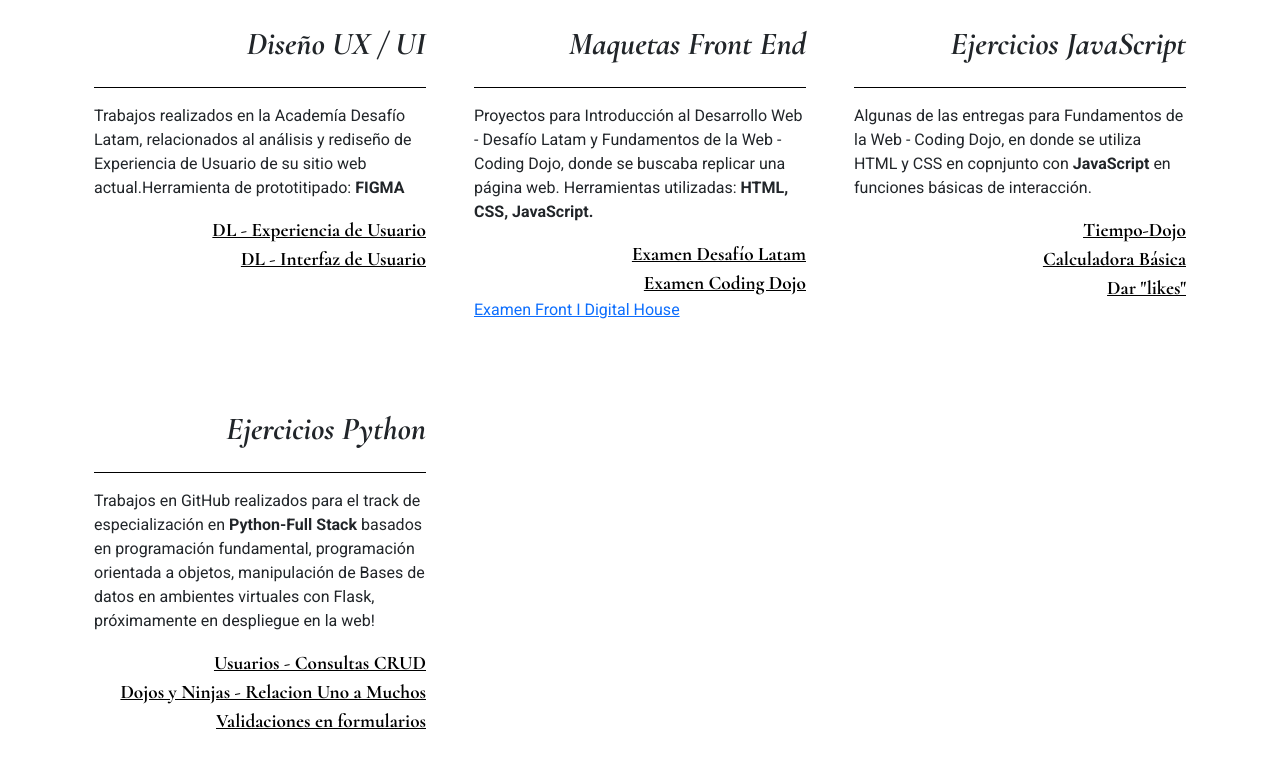
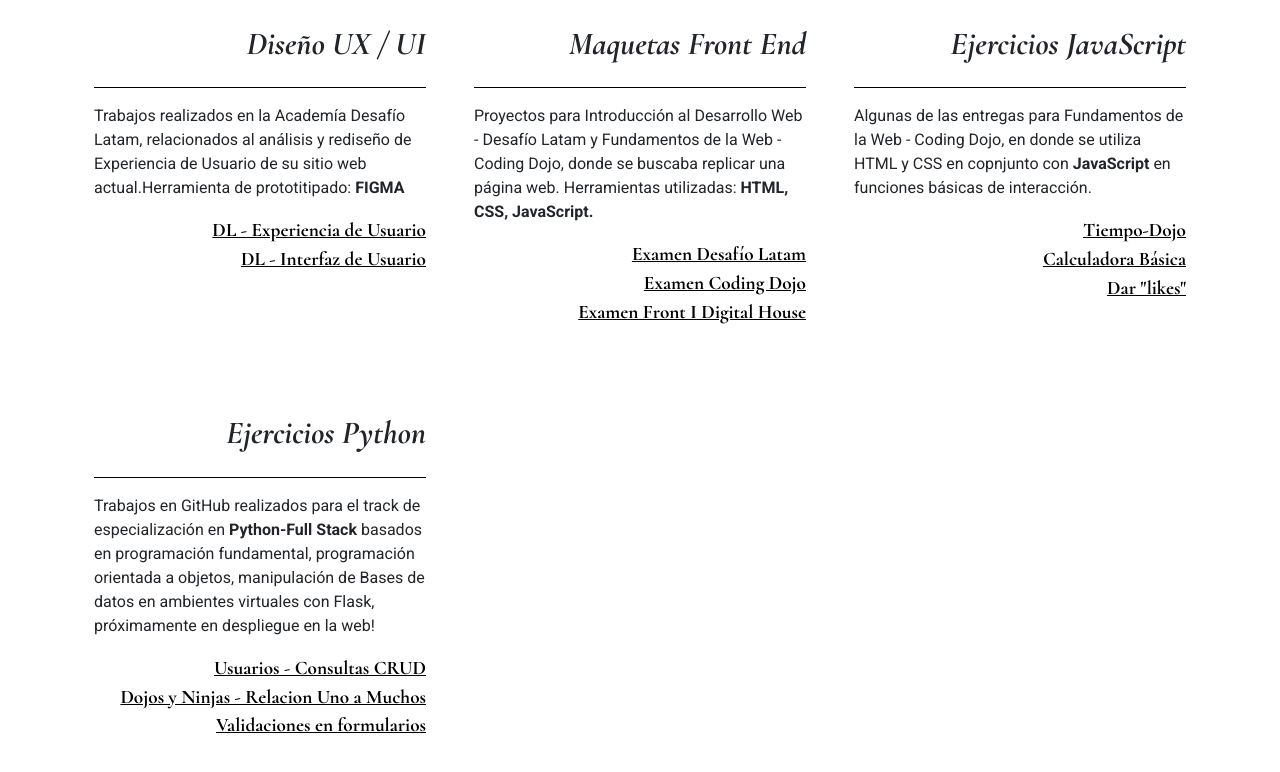
Before and after one commit to carolinaorellana/portafolio2022, a plain HTML site: page index.html in a window 1280 px wide. Shown: the part 2154-2926 px from the top of the page. Drawn offline with nearby package versions, Linux system fonts and the light colour scheme.

Commit message:
subiendo link de maqueta

```diff
--- a/index.html
+++ b/index.html
@@ -99,7 +99,7 @@
                                 </a>
                                 <a class="links" href="https://carolinaorellana.github.io/Dojo-Fundamentos-Web-Examen/" target="_blank"> Examen Coding Dojo
                                 </a>
-                                <a href="https://carolinaorellana.github.io/front_i_digital_house/root/">Examen Front I Digital House</a>
+                                <a class="links" href="https://carolinaorellana.github.io/front_i_digital_house/root/">Examen Front I Digital House</a>
                             </div>
                         </div>
                         <div class="col-4 p-4 mb-4">
```
